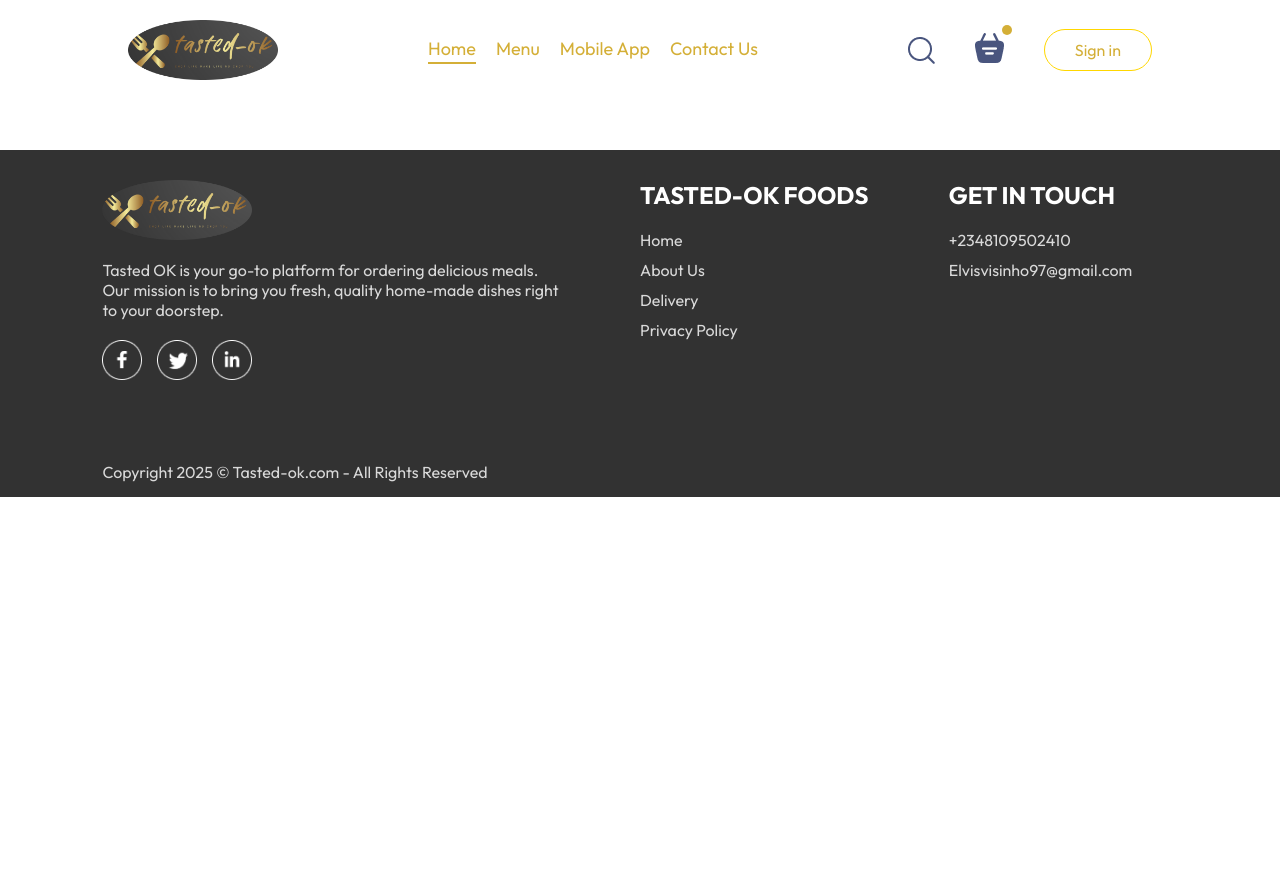
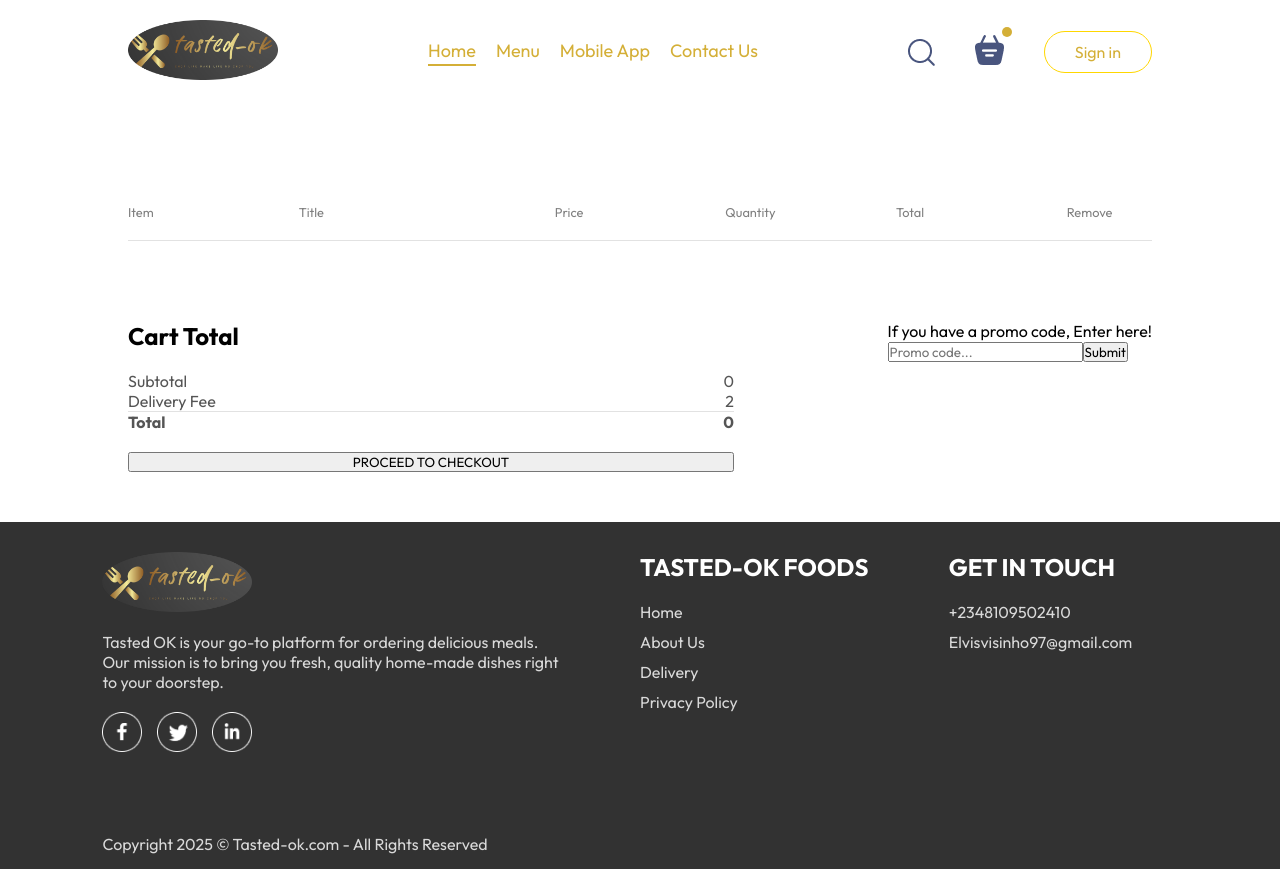
Before and after one commit to Visinho/vite-project, a React (Vite) app in the folder vite-project/: page /cart in a window 1280 px wide. Before the commit the page ends 800 px from the top, so only its background shows below. Built offline with nearby package versions, Linux system fonts and the light colour scheme.

Commit message:
Checkout page design

```diff
--- a/vite-project/src/components/Navbar/Navbar.css
+++ b/vite-project/src/components/Navbar/Navbar.css
@@ -21,6 +21,10 @@
     display: flex;
     align-items: center;
     gap: 40px;
+}
+
+.navbar-right img{
+    cursor: pointer;
 }
 
 .navbar button{
--- a/vite-project/src/components/Navbar/Navbar.jsx
+++ b/vite-project/src/components/Navbar/Navbar.jsx
@@ -9,7 +9,7 @@
 
   return (
     <div className='navbar'>
-      <img src={assets.tasted_ok} alt='' className='logo' />
+      <Link to="/"><img src={assets.tasted_ok} alt='' className='logo' /></Link>
 
       <ul className={`navbar-menu ${showMenu ? "show" : ""}`}>
         <Link to='/' onClick={() => {setMenu("home"); setShowMenu(false);}} className={menu === "home" ? "active" : ""}>Home</Link>
@@ -21,7 +21,7 @@
       <div className="navbar-right">
         <img src={assets.search_icon} alt='' />
         <div className="navbar-search-icon">
-          <img src={assets.basket_icon} alt='' />
+          <Link to="/cart"><img src={assets.basket_icon} alt='' /></Link>
           <div className="dot"></div>
         </div>
         <button onClick={()=>setShowLogin(true)}>Sign in</button>
--- a/vite-project/src/pages/Cart/Cart.css
+++ b/vite-project/src/pages/Cart/Cart.css
@@ -0,0 +1,49 @@
+.cart{
+    margin-top: 100px;
+}
+
+.cart-items-title{
+    display: grid;
+    grid-template-columns: 1fr 1.5fr 1fr 1fr 1fr 0.5fr;
+    color: grey;
+    font-size: max(1vw,12px);
+}
+
+.cart-items-item{
+    margin: 10px 0px;
+    color: black;
+}
+
+.cart-items-item img{
+    width: 50px;
+}
+
+.cart hr{
+    height: 1px;
+    background-color: #e2e2e2;
+    border: none;
+}
+
+.cart-items-item .cross{
+    cursor: pointer;
+}
+
+.cart-bottom{
+    margin-top: 80px;
+    display: flex;
+    justify-content: space-between;
+    gap: max(12vw,20px);
+}
+
+.cart-total{
+    flex: 1;
+    display: flex;
+    flex-direction: column;
+    gap: 20px;
+}
+
+.cart-total-details{
+    display: flex;
+    justify-content: space-between;
+    color: #555;
+}
--- a/vite-project/src/pages/Cart/Cart.jsx
+++ b/vite-project/src/pages/Cart/Cart.jsx
@@ -1,12 +1,73 @@
-import React from 'react'
-import './Cart.css'
+import React, { useContext } from "react";
+import "./Cart.css";
+import { StoreContext } from "../../context/StoreContext";
 
 const Cart = () => {
+  const { cartItems, food_list, removeFromCart } = useContext(StoreContext);
+
   return (
-    <div>
+    <div className="cart">
+      <div className="cart-items">
+        <div className="cart-items-title">
+          <p>Item</p>
+          <p>Title</p>
+          <p>Price</p>
+          <p>Quantity</p>
+          <p>Total</p>
+          <p>Remove</p>
+        </div>
+        <br />
+        <hr />
+        {food_list.map((item, index) => {
+          if (cartItems[item.food_id] > 0) {
+            return (
+              <div>
+                <div key={index} className="cart-items-title cart-items-item">
+                  <img src={item.food_image} alt="" />
+                  <p>{item.food_name}</p>
+                  <p>₦{item.food_price}</p>
+                  <p>{cartItems[item.food_id]}</p>
+                  <p>₦{item.food_price * cartItems[item.food_id]}</p>
+                  <p onClick={()=>removeFromCart(item.food_id)} className="cross">X</p>
+                </div>
+                <hr />
+              </div>
+            );
+          }
+        })}
+      </div>
+      <div className="cart-bottom">
+        <div className="cart-total">
+          <h2>Cart Total</h2>
+          <div>
+            <div className="cart-total-details">
+              <p>Subtotal</p>
+              <p>{0}</p>
+            </div>
+            <div className="cart-total-details">
+              <p>Delivery Fee</p>
+              <p>{2}</p>
+            </div>
+            <hr />
+            <div className="cart-total-details">
+              <b>Total</b>
+              <b>{0}</b>
+            </div>
+          </div>
+          <button>PROCEED TO CHECKOUT</button>
+        </div>
+        <div className="cart-promocode">
+          <div>
+            <p>If you have a promo code, Enter here!</p>
+            <div className="cart-promocode-input">
+              <input type="text" placeholder="Promo code..." />
+              <button>Submit</button>
+            </div>
+          </div>
+        </div>
+      </div>
+    </div>
+  );
+};
 
-    </div>
-  )
-}
-
-export default Cart
+export default Cart;
```
